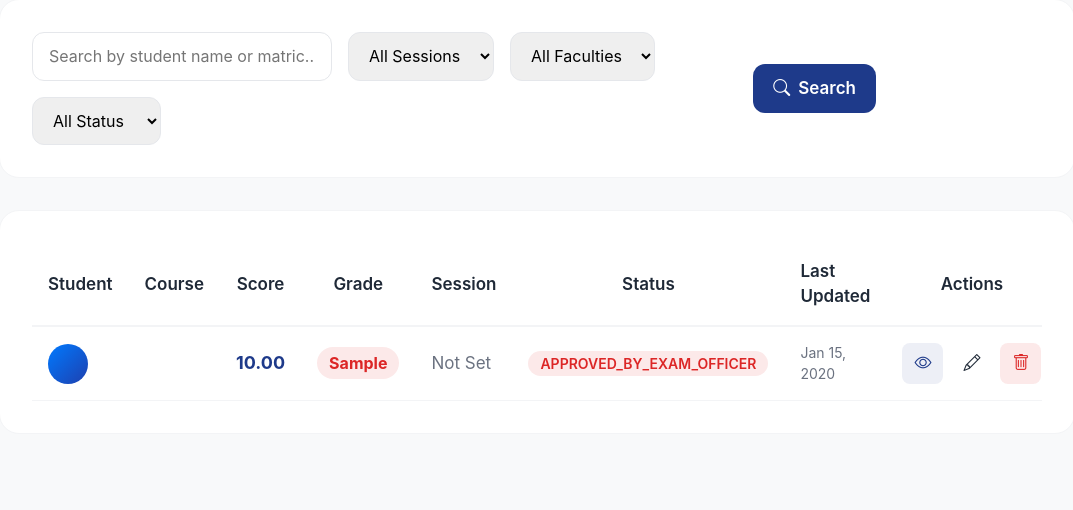
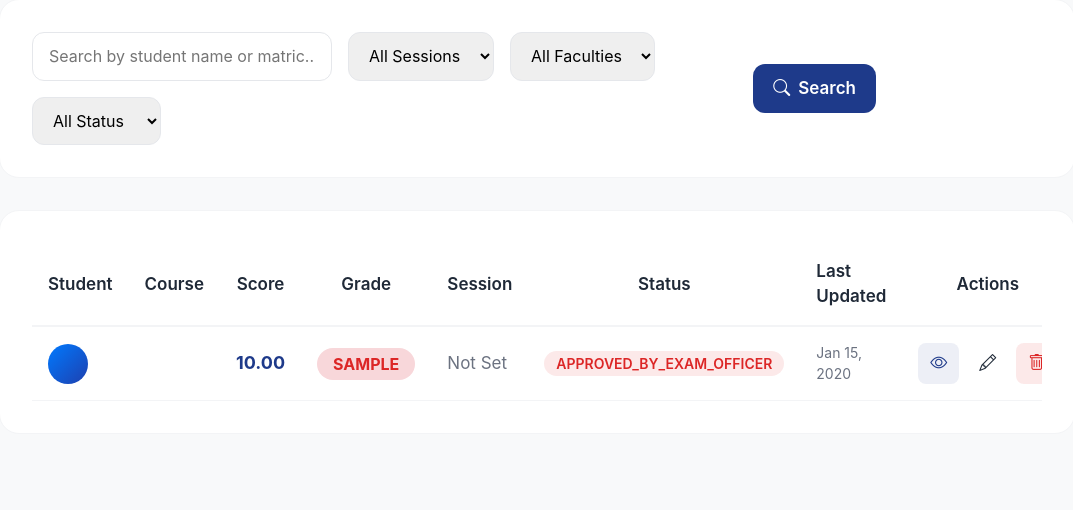
Before and after one commit to ahmadlabaran/rms, a Django app: page /api/results/ in a window 1280 px wide. Shown: the part 440-950 px from the top of the page, without its empty margins (103-1176 px from the left). Run offline with Django 5.2, Linux system fonts and the light colour scheme; a user stored in the database is signed in; data comes from the database, SQL or seed files in the repository; tables that the repository leaves empty hold one stand-in row (values such as "Sample post").

Commit message:
FIX: Resolve CSS syntax errors in results template with Bootstrap classes

```diff
--- a/accounts/templates/results.html
+++ b/accounts/templates/results.html
@@ -149,7 +149,7 @@
                         </td>
                         <td style="padding: 16px; text-align: center;">
                             {% if result.grade %}
-                            <span style="background: {% if result.grade == 'A' %}var(--accent-green-light); color: var(--accent-green){% elif result.grade == 'B' %}var(--accent-blue-light); color: var(--accent-blue){% elif result.grade == 'C' %}var(--accent-orange-light); color: var(--accent-orange){% else %}var(--accent-red-light); color: var(--accent-red){% endif %}; padding: 6px 12px; border-radius: 20px; font-size: 16px; font-weight: 700;">
+                            <span class="badge rounded-pill fs-6 fw-bold px-3 py-2 {% if result.grade == 'A' %}text-success bg-success-subtle{% elif result.grade == 'B' %}text-primary bg-primary-subtle{% elif result.grade == 'C' %}text-warning bg-warning-subtle{% else %}text-danger bg-danger-subtle{% endif %}">
                                 {{ result.grade }}
                             </span>
                             {% else %}
```
